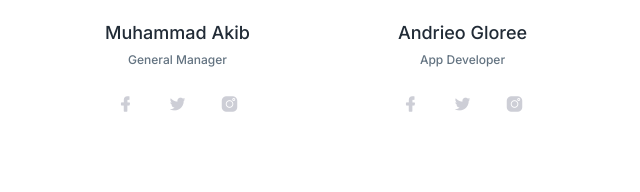
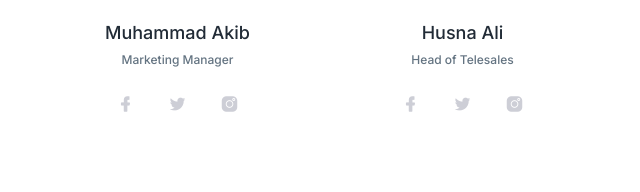
Before and after one commit to UaeHomeInternetService/ALMEHWARALMASSY, a plain HTML site: page index.html in a window 1280 px wide. Shown: the part 5855-6047 px from the top of the page, 320-960 px from the left. Drawn offline with Linux system fonts and the light colour scheme.

Commit message:
Update index.html

```diff
--- a/index.html
+++ b/index.html
@@ -798,7 +798,7 @@
               </div>
               <div class="ud-team-info">
                 <h5>Muhammad Akib</h5>
-                <h6>General Manager</h6>
+                <h6>Marketing Manager</h6>
               </div>
               <ul class="ud-team-socials">
                 <li>
@@ -838,8 +838,8 @@
                 />
               </div>
               <div class="ud-team-info">
-                <h5>Andrieo Gloree</h5>
-                <h6>App Developer</h6>
+                <h5>Husna Ali</h5>
+                <h6>Head of Telesales</h6>
               </div>
               <ul class="ud-team-socials">
                 <li>
```
